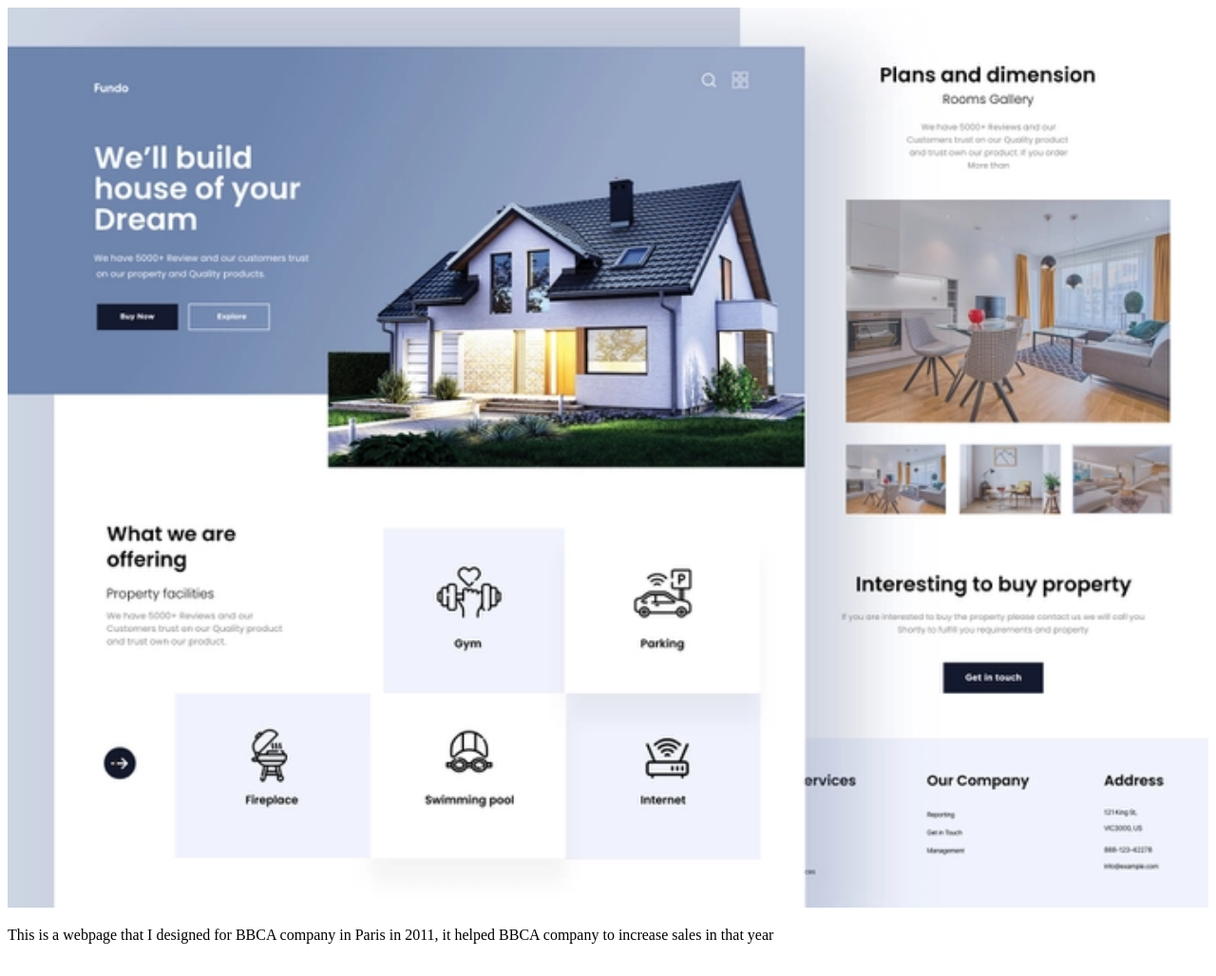
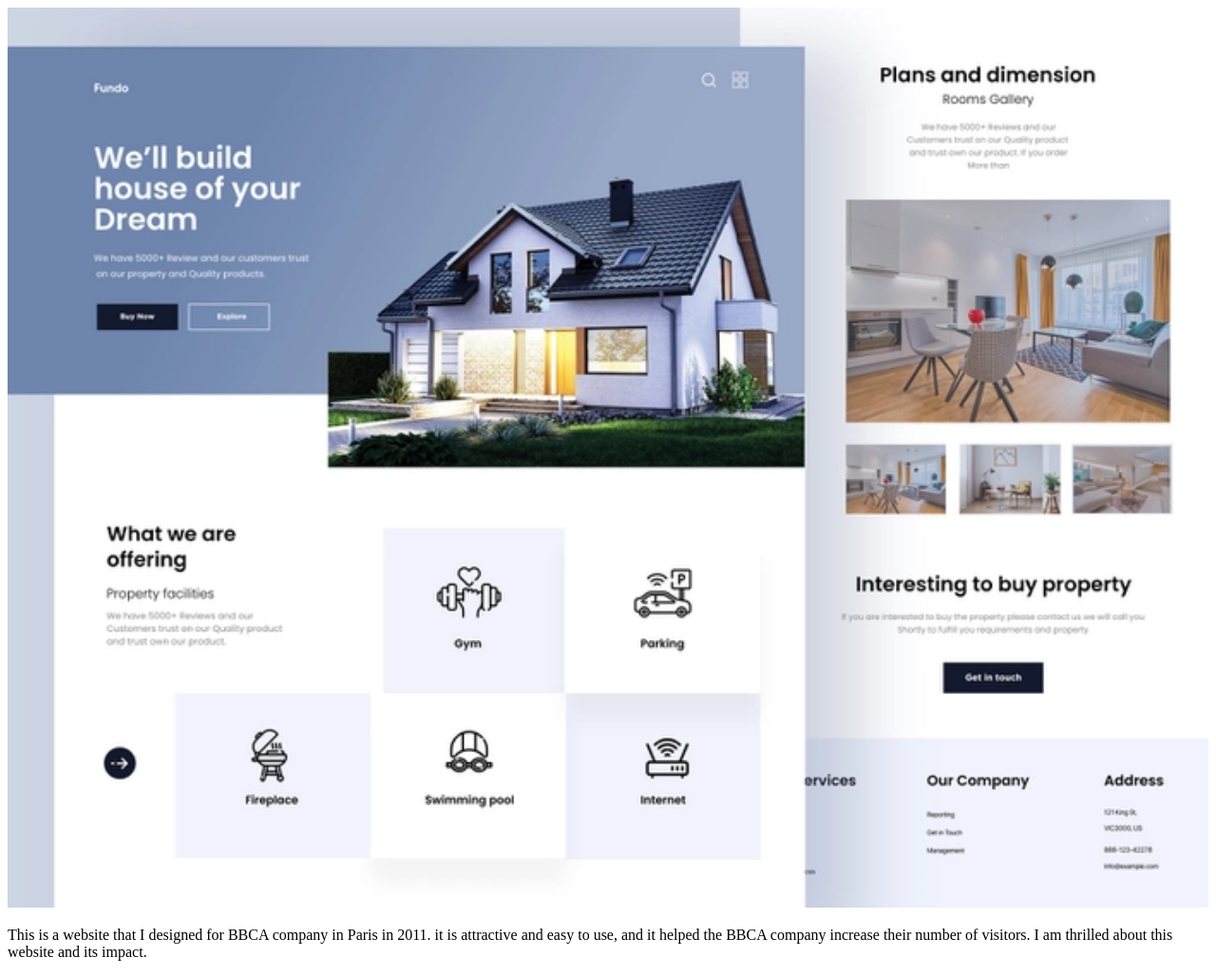
Before and after one commit to SaeedSalimBaswagi/SaeedSalimBaswagi.github.io, a plain HTML site: page indexb.html in a window 1280 px wide. Shown: the whole page at 95% size. Drawn offline with Linux system fonts and the light colour scheme.

Commit message:
Update indexb.html
test

```diff
--- a/indexb.html
+++ b/indexb.html
@@ -13,7 +13,7 @@
   <img src="assets/img/9a8ae8263ee90fce37cbd2f16feeb9ed.webp" alt="LA" style="width:100%">
 
   <div class="">
-    <p>This is a webpage that I designed for BBCA company in Paris in 2011, it helped BBCA company to increase sales in that year</p>
+    <p>This is a website that I designed for BBCA company in Paris in 2011. it is attractive and easy to use, and it helped the BBCA company increase their number of visitors. I am thrilled about this website and its impact.</p>
   </div>
 
 </body>
```
